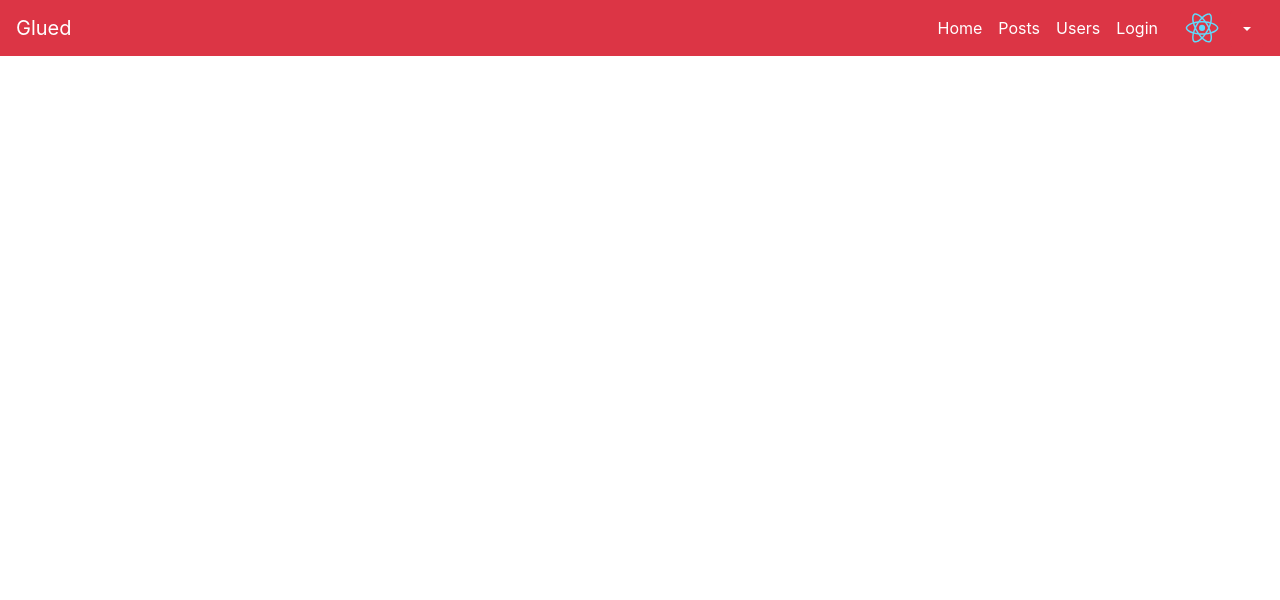
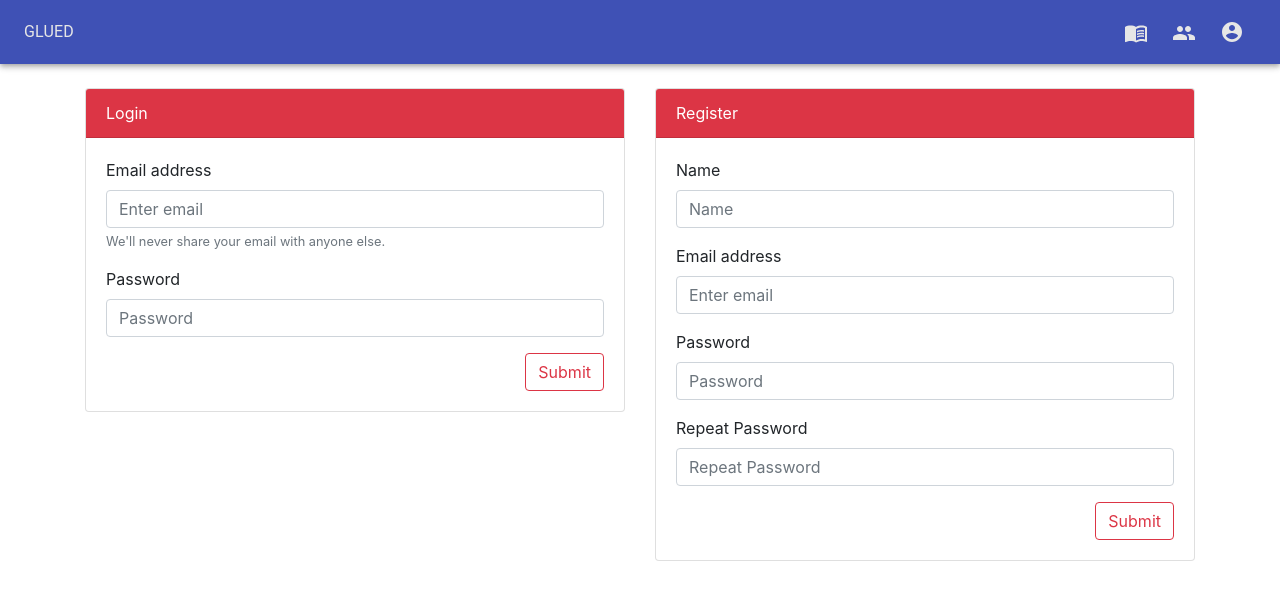
Before and after one commit to glennludszuweit/social-media-REACT, a React (Create React App) app: page /glued/auth in a window 1280 px wide. Shown: the top 600 px of the page. Built offline with nearby package versions, Linux system fonts and the light colour scheme.

Commit message:
converting to material ui

```diff
--- a/package.json
+++ b/package.json
@@ -2,7 +2,11 @@
   "name": "social-media",
   "version": "0.1.0",
   "private": true,
+  "homepage": "https://sz.hktr.de/glued/",
+  "proxy": "https://sz.hktr/api/",
   "dependencies": {
+    "@material-ui/core": "^4.11.0",
+    "@material-ui/icons": "^4.9.1",
     "@testing-library/jest-dom": "^5.11.4",
     "@testing-library/react": "^11.1.0",
     "@testing-library/user-event": "^12.1.10",
@@ -21,6 +25,8 @@
     "web-vitals": "^0.2.4"
   },
   "scripts": {
+    "predeploy": "npm run build",
+    "deploy": "cd build && scp -r * glued@sz.hktr.de:",
     "start": "react-scripts start",
     "build": "react-scripts build",
     "test": "react-scripts test",
--- a/src/App.js
+++ b/src/App.js
@@ -1,4 +1,4 @@
-import Header from './Containers/Header';
+import Header from './Containers/Header/Header';
 import Main from './Containers/Main';
 import Footer from './Containers/Footer';
 
--- a/src/Components/Auth/Register.jsx
+++ b/src/Components/Auth/Register.jsx
@@ -1,7 +1,13 @@
-import React from 'react';
+import React, { useState } from 'react';
 import { Button, Card, Form } from 'react-bootstrap';
 
 function Register() {
+  const [userData, setUserData] = useState({
+    name: '',
+    email: '',
+    password: '',
+  });
+
   return (
     <Card>
       <Card.Header style={{ backgroundColor: '#DC3545', color: '#fff' }}>
--- a/src/Containers/Header.jsx
+++ /dev/null
@@ -1,53 +0,0 @@
-import { Button, Dropdown, DropdownButton, Nav, Navbar } from 'react-bootstrap';
-import { Link } from 'react-router-dom';
-import logo from '../logo.svg';
-
-function Header() {
-  return (
-    <div className='header'>
-      <Navbar collapseOnSelect expand='lg' bg='danger' variant='dark'>
-        <Navbar.Brand>
-          <Link to='/'>Glued</Link>
-        </Navbar.Brand>
-        <Navbar.Toggle aria-controls='responsive-navbar-nav' />
-        <Navbar.Collapse id='responsive-navbar-nav'>
-          <Nav className='mr-auto ml-auto m-2'></Nav>
-          <Nav>
-            <Nav.Link>
-              <Link to='/'>Home</Link>
-            </Nav.Link>
-            <Nav.Link>
-              <Link to='/posts'>Posts</Link>
-            </Nav.Link>
-            <Nav.Link>
-              <Link to='/users'>Users</Link>
-            </Nav.Link>
-            <Nav.Link>
-              <Link to='/auth'>Login</Link>
-            </Nav.Link>
-            <div className='user-dropdown-box ml-3'>
-              <div className='user-menu'>
-                <div className='nav-image'>
-                  <img src={logo} alt='' />
-                </div>
-              </div>
-              <div>
-                <DropdownButton
-                  className='ml-2 user-menu-dropdown'
-                  variant='danger'
-                  menuAlign='right'
-                >
-                  <Dropdown.Item href='/me'>My Account</Dropdown.Item>
-                  <Dropdown.Divider />
-                  <Dropdown.Item href='/me/settings'>Logout</Dropdown.Item>
-                </DropdownButton>
-              </div>
-            </div>
-          </Nav>
-        </Navbar.Collapse>
-      </Navbar>
-    </div>
-  );
-}
-
-export default Header;
--- /dev/null
+++ b/src/Containers/Header/Header.jsx
@@ -0,0 +1,89 @@
+import { useState } from 'react';
+import { Link } from 'react-router-dom';
+import { useStyles } from './styles';
+import AppBar from '@material-ui/core/AppBar';
+import Toolbar from '@material-ui/core/Toolbar';
+import IconButton from '@material-ui/core/IconButton';
+import PeopleIcon from '@material-ui/icons/People';
+import MenuBookIcon from '@material-ui/icons/MenuBook';
+import AccountCircle from '@material-ui/icons/AccountCircle';
+import MenuItem from '@material-ui/core/MenuItem';
+import Menu from '@material-ui/core/Menu';
+import { Typography } from '@material-ui/core';
+
+function Header() {
+  const classes = useStyles();
+  const [anchorEl, setAnchorEl] = useState(null);
+  const open = Boolean(anchorEl);
+
+  const handleMenu = (event) => {
+    setAnchorEl(event.currentTarget);
+  };
+
+  const handleClose = () => {
+    setAnchorEl(null);
+  };
+
+  return (
+    <div>
+      <AppBar position='static' className={classes.nav}>
+        <Toolbar className={classes.root}>
+          <Typography>
+            <Link to='/'>GLUED</Link>
+          </Typography>
+
+          <div>
+            <IconButton color='inherit'>
+              <Link to='/posts'>
+                <MenuBookIcon />
+              </Link>
+            </IconButton>
+
+            <IconButton color='inherit'>
+              <Link to='/users'>
+                <PeopleIcon />
+              </Link>
+            </IconButton>
+
+            <IconButton
+              aria-label='account of current user'
+              aria-controls='profile-menu'
+              aria-haspopup='true'
+              onClick={handleMenu}
+              color='inherit'
+            >
+              <AccountCircle />
+            </IconButton>
+
+            <Menu
+              className={classes.iconMenu}
+              id='profile-menu'
+              anchorEl={anchorEl}
+              anchorOrigin={{
+                vertical: 'top',
+                horizontal: 'right',
+              }}
+              keepMounted
+              transformOrigin={{
+                vertical: 'top',
+                horizontal: 'right',
+              }}
+              open={open}
+              onClose={handleClose}
+            >
+              <MenuItem onClick={handleClose}>
+                <Link to='/me'>My Account</Link>
+              </MenuItem>
+
+              <MenuItem onClick={handleClose}>
+                <Link to='/'>Logout</Link>
+              </MenuItem>
+            </Menu>
+          </div>
+        </Toolbar>
+      </AppBar>
+    </div>
+  );
+}
+
+export default Header;
--- /dev/null
+++ b/src/Containers/Header/styles.js
@@ -0,0 +1,30 @@
+import { makeStyles } from '@material-ui/core';
+
+export const useStyles = makeStyles((theme) => ({
+  nav: {
+    backgroundColor: '#800300',
+  },
+  iconMenu: {
+    '& a': {
+      color: '#000',
+      textDecoration: 'none',
+    },
+    '& a:hover': {
+      color: '#400100',
+    },
+  },
+  root: {
+    color: '#E6E6E6',
+    justifyContent: 'space-between',
+    '& a': {
+      color: '#e6e6e6',
+      textDecoration: 'none',
+    },
+    '& a:hover': {
+      color: '#fff',
+    },
+  },
+  logo: {
+    justifyContent: 'space-between',
+  },
+}));
--- a/src/index.js
+++ b/src/index.js
@@ -5,7 +5,7 @@ import App from './App';
 
 ReactDOM.render(
   <React.StrictMode>
-    <BrowserRouter>
+    <BrowserRouter basename='/glued'>
       <App />
     </BrowserRouter>
   </React.StrictMode>,
```
Also changed, not shown: src/Redux/index.js (added), src/Redux/store.js (deleted), src/Store.js (added), 2 other files (tests, documents, lock files or other folders).
